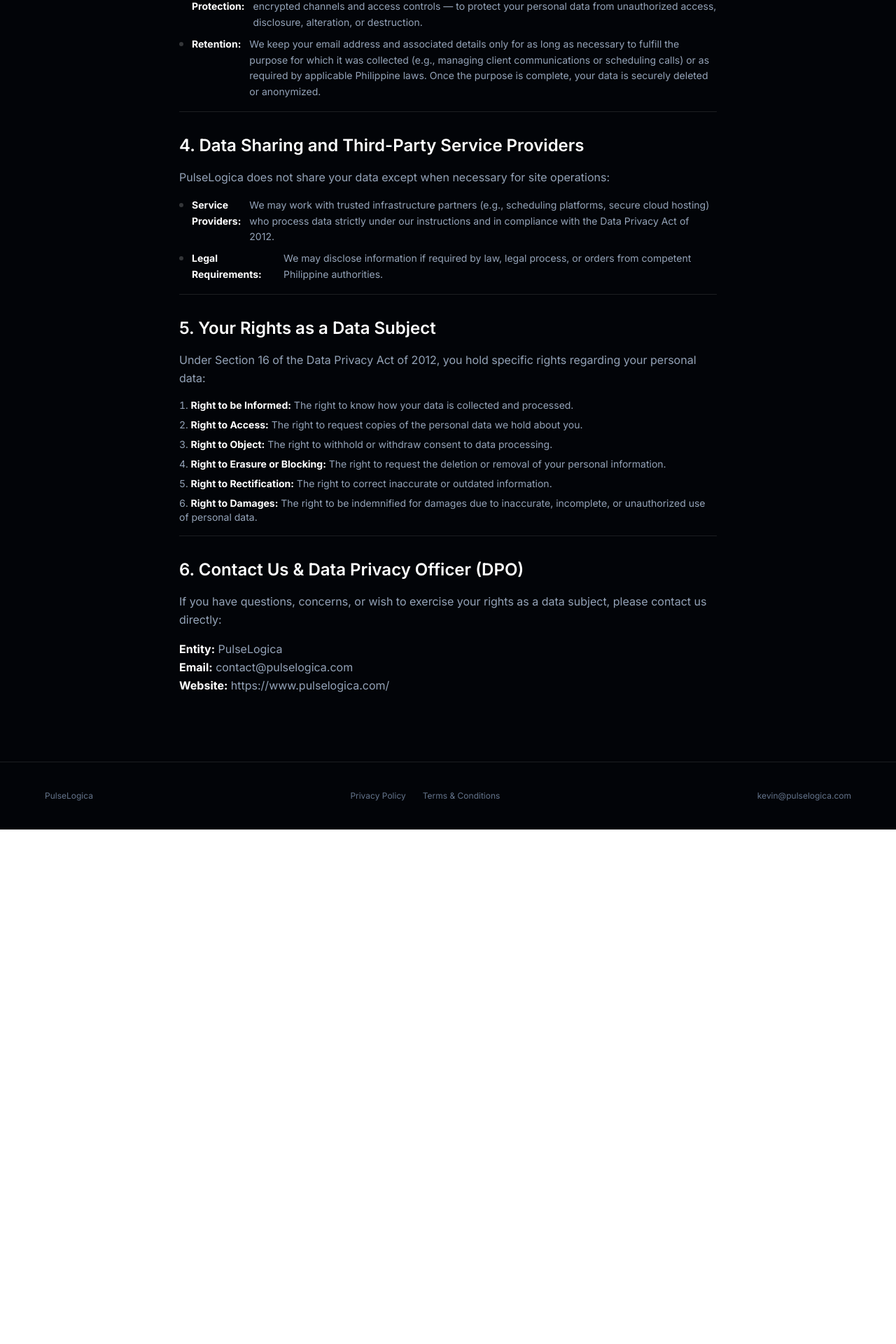
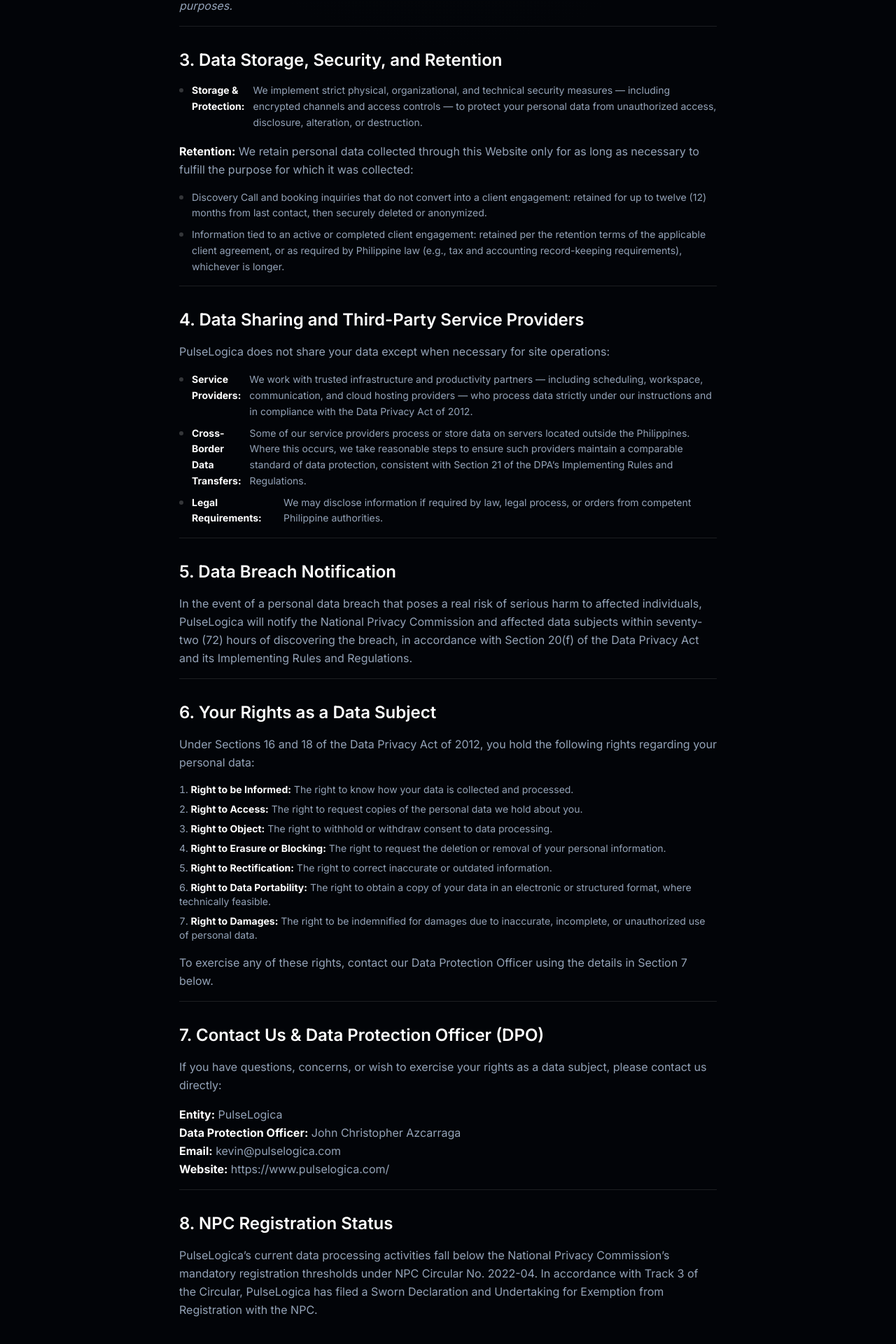
Before and after one commit to PulseLogica/pulselogica-web, a Next.js app: page /privacy-policy in a window 1280 px wide. Shown: the part 1509-3429 px from the top of the page at 70% size. Before the commit the page ends 2694 px from the top, so only its background shows below. Built offline with nearby package versions, Linux system fonts and the light colour scheme; no server answers.

Commit message:
fix: minor update on website's privacy policy

```diff
--- a/src/app/privacy-policy/page.tsx
+++ b/src/app/privacy-policy/page.tsx
@@ -56,7 +56,7 @@
             <p className="text-white font-medium mb-2">Automated Site Information (Technical Data):</p>
             <BulletList
               items={[
-                "Basic log data such as IP address, browser type, and page usage analytics to ensure security, stability, and proper site functionality.",
+                "Basic log data such as IP address, browser type, and page usage analytics to ensure security, stability, and proper site functionality. Where analytics or similar tracking tools use cookies, you will be presented with a cookie notice on your first visit, allowing you to accept or decline non-essential cookies.",
               ]}
             />
           </div>
@@ -66,6 +66,13 @@
           <p>
             We process your data adhering strictly to the core principles of Transparency,
             Legitimate Purpose, and Proportionality.
+          </p>
+          <p>
+            <strong className="text-white">Legal basis for processing.</strong> We process your
+            personal data on the basis of your consent, given when you voluntarily submit a form on
+            this Website (e.g., the &ldquo;Book a Call&rdquo; form), and, where applicable, because
+            processing is necessary to take steps at your request prior to entering into a service
+            engagement with us.
           </p>
           <p>We use your personal data for the following specific purposes:</p>
           <BulletList
@@ -100,12 +107,24 @@
                 encrypted channels and access controls — to protect your personal data from
                 unauthorized access, disclosure, alteration, or destruction.
               </>,
+            ]}
+          />
+          <p>
+            <strong className="text-white">Retention:</strong> We retain personal data collected
+            through this Website only for as long as necessary to fulfill the purpose for which it
+            was collected:
+          </p>
+          <BulletList
+            items={[
               <>
-                <strong className="text-white">Retention:</strong> We keep your email address and
-                associated details only for as long as necessary to fulfill the purpose for which
-                it was collected (e.g., managing client communications or scheduling calls) or as
-                required by applicable Philippine laws. Once the purpose is complete, your data is
-                securely deleted or anonymized.
+                Discovery Call and booking inquiries that do not convert into a client engagement:
+                retained for up to twelve (12) months from last contact, then securely deleted or
+                anonymized.
+              </>,
+              <>
+                Information tied to an active or completed client engagement: retained per the
+                retention terms of the applicable client agreement, or as required by Philippine law
+                (e.g., tax and accounting record-keeping requirements), whichever is longer.
               </>,
             ]}
           />
@@ -116,10 +135,17 @@
           <BulletList
             items={[
               <>
-                <strong className="text-white">Service Providers:</strong> We may work with
-                trusted infrastructure partners (e.g., scheduling platforms, secure cloud hosting)
-                who process data strictly under our instructions and in compliance with the Data
-                Privacy Act of 2012.
+                <strong className="text-white">Service Providers:</strong> We work with trusted
+                infrastructure and productivity partners — including scheduling, workspace,
+                communication, and cloud hosting providers — who process data strictly under our
+                instructions and in compliance with the Data Privacy Act of 2012.
+              </>,
+              <>
+                <strong className="text-white">Cross-Border Data Transfers:</strong> Some of our
+                service providers process or store data on servers located outside the Philippines.
+                Where this occurs, we take reasonable steps to ensure such providers maintain a
+                comparable standard of data protection, consistent with Section 21 of the DPA&rsquo;s
+                Implementing Rules and Regulations.
               </>,
               <>
                 <strong className="text-white">Legal Requirements:</strong> We may disclose
@@ -130,10 +156,20 @@
           />
         </LegalSection>
 
-        <LegalSection heading="5. Your Rights as a Data Subject">
+        <LegalSection heading="5. Data Breach Notification">
           <p>
-            Under Section 16 of the Data Privacy Act of 2012, you hold specific rights regarding
-            your personal data:
+            In the event of a personal data breach that poses a real risk of serious harm to
+            affected individuals, PulseLogica will notify the National Privacy Commission and
+            affected data subjects within seventy-two (72) hours of discovering the breach, in
+            accordance with Section 20(f) of the Data Privacy Act and its Implementing Rules and
+            Regulations.
+          </p>
+        </LegalSection>
+
+        <LegalSection heading="6. Your Rights as a Data Subject">
+          <p>
+            Under Sections 16 and 18 of the Data Privacy Act of 2012, you hold the following rights
+            regarding your personal data:
           </p>
           <ol className="space-y-2 text-sm list-decimal list-inside">
             <li>
@@ -157,13 +193,21 @@
               inaccurate or outdated information.
             </li>
             <li>
+              <strong className="text-white">Right to Data Portability:</strong> The right to obtain
+              a copy of your data in an electronic or structured format, where technically feasible.
+            </li>
+            <li>
               <strong className="text-white">Right to Damages:</strong> The right to be indemnified
               for damages due to inaccurate, incomplete, or unauthorized use of personal data.
             </li>
           </ol>
+          <p>
+            To exercise any of these rights, contact our Data Protection Officer using the details
+            in Section 7 below.
+          </p>
         </LegalSection>
 
-        <LegalSection heading="6. Contact Us & Data Privacy Officer (DPO)">
+        <LegalSection heading="7. Contact Us & Data Protection Officer (DPO)">
           <p>
             If you have questions, concerns, or wish to exercise your rights as a data subject,
             please contact us directly:
@@ -171,12 +215,23 @@
           <p>
             <strong className="text-white">Entity:</strong> PulseLogica
             <br />
+            <strong className="text-white">Data Protection Officer:</strong> John Christopher Azcarraga
+            <br />
             <strong className="text-white">Email:</strong>{" "}
-            <a href="mailto:contact@pulselogica.com" className="hover:text-white transition">
-              contact@pulselogica.com
+            <a href="mailto:kevin@pulselogica.com" className="hover:text-white transition">
+              kevin@pulselogica.com
             </a>
             <br />
             <strong className="text-white">Website:</strong> https://www.pulselogica.com/
+          </p>
+        </LegalSection>
+
+        <LegalSection heading="8. NPC Registration Status">
+          <p>
+            PulseLogica&rsquo;s current data processing activities fall below the National Privacy
+            Commission&rsquo;s mandatory registration thresholds under NPC Circular No. 2022-04. In
+            accordance with Track 3 of the Circular, PulseLogica has filed a Sworn Declaration and
+            Undertaking for Exemption from Registration with the NPC.
           </p>
         </LegalSection>
       </LegalPageLayout>
```
Also changed, not shown: 1 other file (tests, documents, lock files or other folders).
